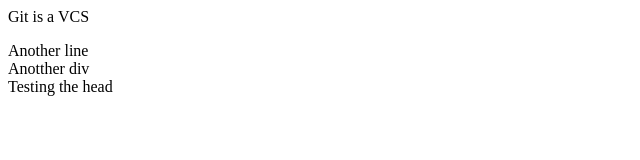
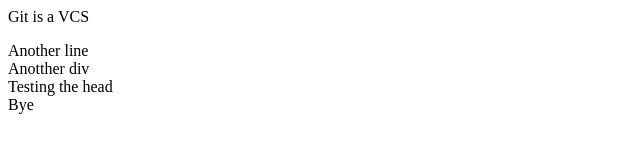
Before and after one commit to Agwanyanjaba/LG, a plain HTML site: page index.html in a window 1280 px wide. Shown: the full height of the page, 0-640 px from the left. Drawn offline with Linux system fonts and the light colour scheme.

Commit message:
Added new div

```diff
--- a/index.html
+++ b/index.html
@@ -2,3 +2,4 @@
 <div>Another line</div>
 <div>Anotther div</div>
 <div>Testing the head</div>
+<div>Bye</div>
```
